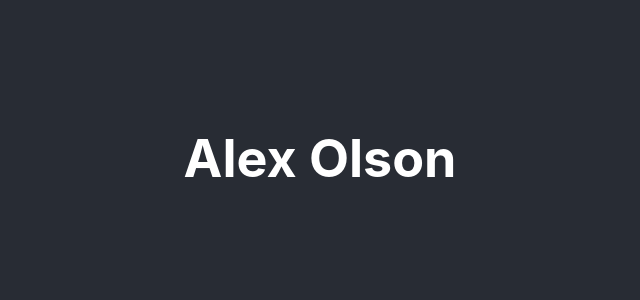
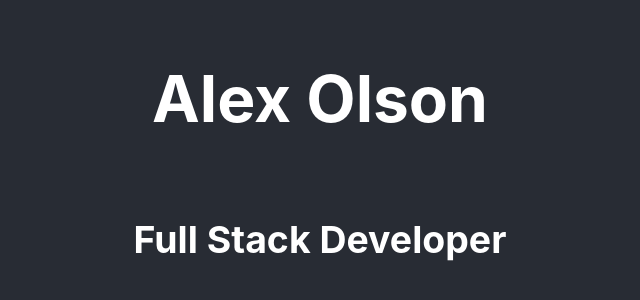
Before and after one commit to snazzyj/Alex_Olson_Portfolio, a React (Create React App) app: page / in a window 1280 px wide. Shown: the part 242-542 px from the top of the page, without its empty margins (320-960 px from the left). Built offline with nearby package versions, Linux system fonts and the light colour scheme.

Commit message:
added react-router-dom. added header to app

```diff
--- a/src/App.css
+++ b/src/App.css
@@ -1,38 +1,3 @@
 .App {
   text-align: center;
 }
-
-.App-logo {
-  height: 40vmin;
-  pointer-events: none;
-}
-
-@media (prefers-reduced-motion: no-preference) {
-  .App-logo {
-    animation: App-logo-spin infinite 20s linear;
-  }
-}
-
-.App-header {
-  background-color: #282c34;
-  min-height: 100vh;
-  display: flex;
-  flex-direction: column;
-  align-items: center;
-  justify-content: center;
-  font-size: calc(10px + 2vmin);
-  color: white;
-}
-
-.App-link {
-  color: #61dafb;
-}
-
-@keyframes App-logo-spin {
-  from {
-    transform: rotate(0deg);
-  }
-  to {
-    transform: rotate(360deg);
-  }
-}
--- a/src/App.js
+++ b/src/App.js
@@ -1,4 +1,6 @@
 import React, { Component } from 'react';
+import {BrowserRouter} from 'react-router-dom';
+import Header from './header/header';
 import './App.css';
 
 class App extends Component {
@@ -6,9 +8,9 @@ class App extends Component {
 
     return (
       <div className="App">
-        <header className="App-header">
-          <h1>Alex Olson</h1>
-        </header>
+        <BrowserRouter>
+          <Header />
+        </BrowserRouter>
       </div>
     )
 
--- /dev/null
+++ b/src/header/header.css
@@ -0,0 +1,10 @@
+.App-header {
+    background-color: #282c34;
+    min-height: 100vh;
+    display: flex;
+    flex-direction: column;
+    align-items: center;
+    justify-content: center;
+    font-size: 2em;
+    color: white;
+}
--- /dev/null
+++ b/src/header/header.js
@@ -0,0 +1,15 @@
+import React, { Component } from 'react';
+import './header.css'
+
+class Header extends Component {
+    render() {
+        return (
+        <header className="App-header">
+            <h1>Alex Olson</h1>
+            <h3>Full Stack Developer</h3>
+        </header>
+        )
+    }
+}
+
+export default Header
```
